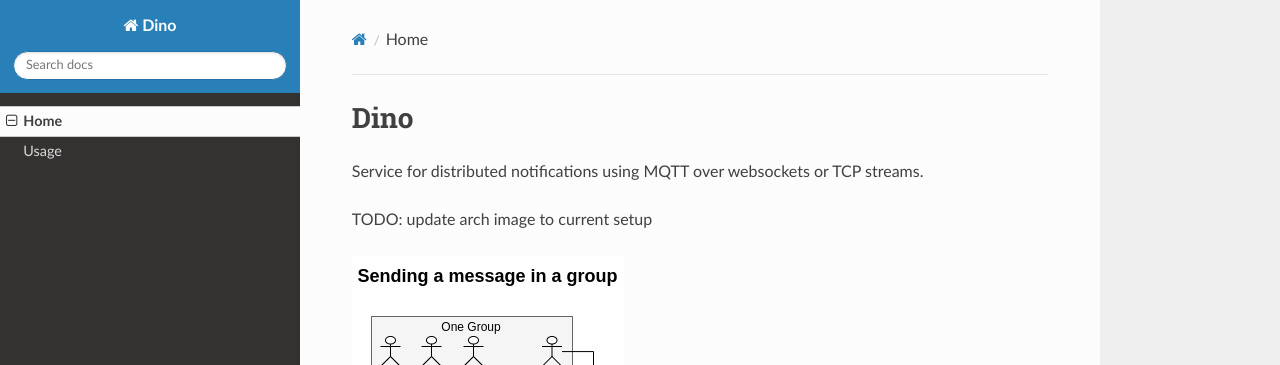
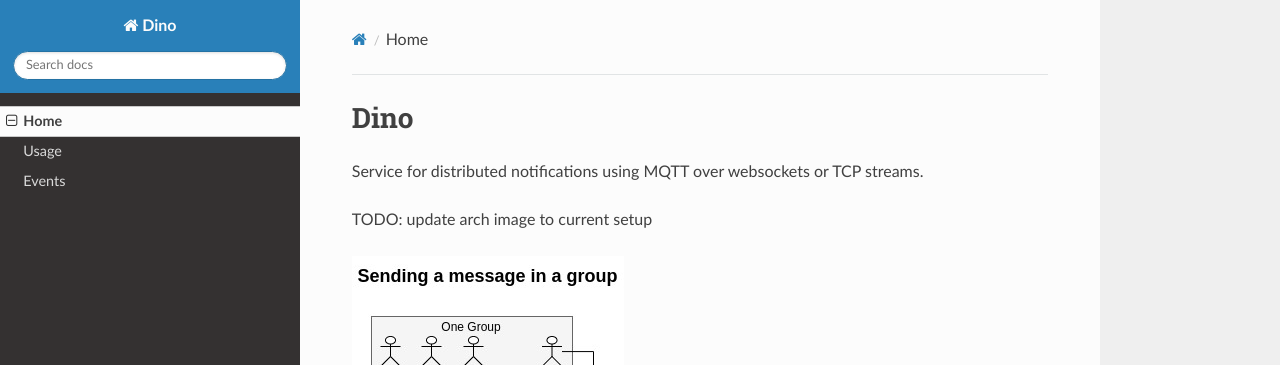
Before and after one commit to thenetcircle/dino-service, an MkDocs documentation site: the page built from docs/index.md, in a window 1280 px wide. Shown: the top 365 px of the page. Built offline with MkDocs 1.6.1, drawn with Linux system fonts in a browser that asks for light colours; nearby versions of some CDN libraries.

Commit message:
added events link

```diff
--- a/mkdocs.yml
+++ b/mkdocs.yml
@@ -3,4 +3,5 @@ site_url: https://thenetcircle.github.io/dino-service/
 nav:
     - Home: index.md
     - Usage: md/usage.md
+    - Events: md/events.md
 theme: readthedocs
```
